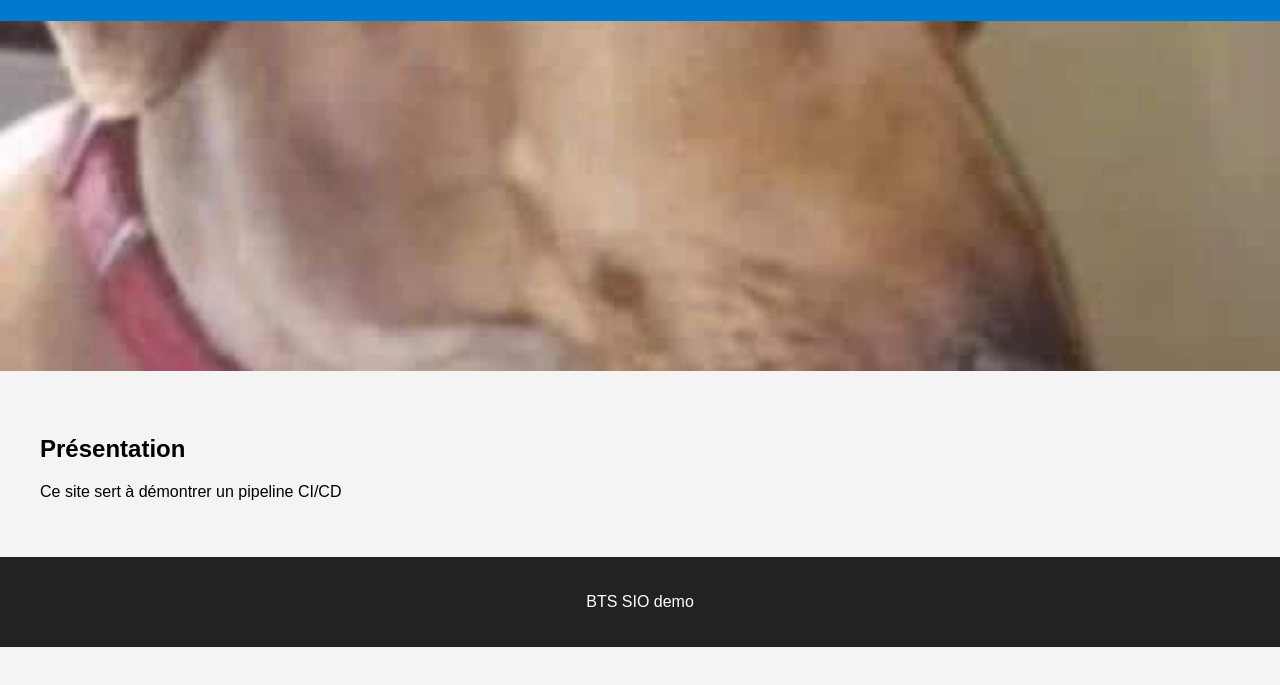
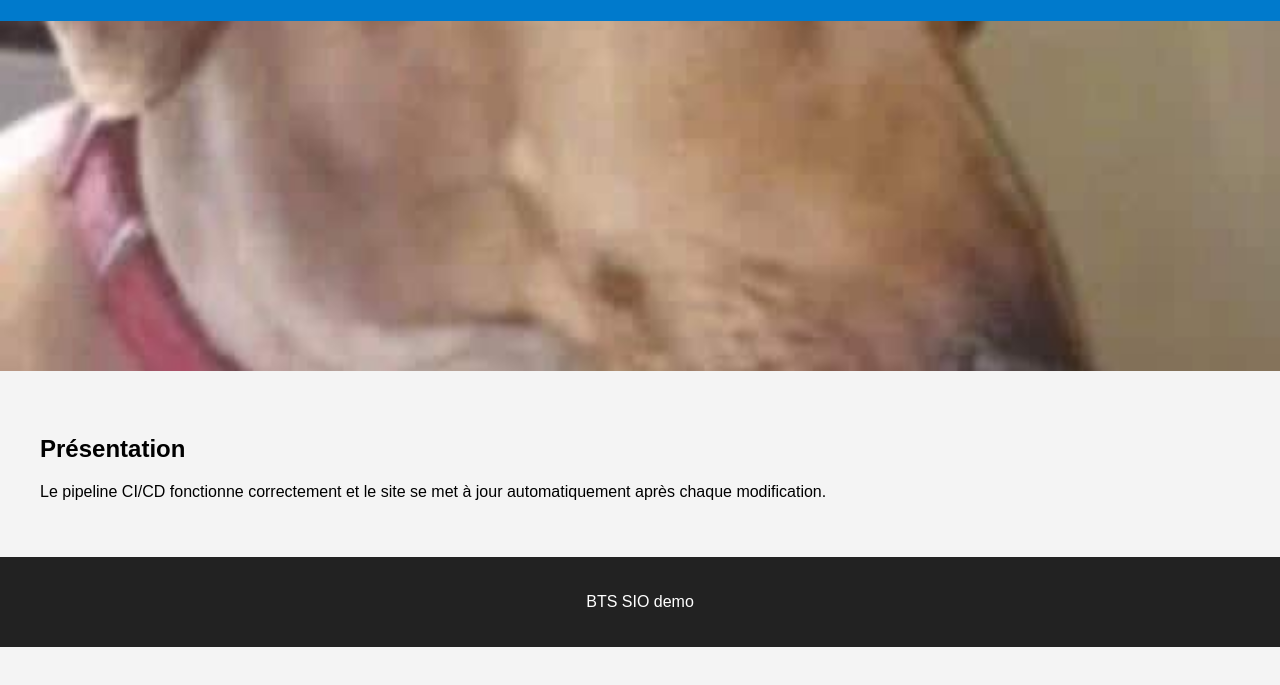
Before and after one commit to Valeriannnn/site-cicd-demo, a plain HTML site: page index.html in a window 1280 px wide. Shown: the part 99-784 px from the top of the page. Drawn offline with Linux system fonts and the light colour scheme.

Commit message:
Update index.html

```diff
--- a/index.html
+++ b/index.html
@@ -21,7 +21,8 @@
         <h2>Présentation</h2>
 
         <p>
-            Ce site sert à démontrer un pipeline CI/CD
+            Le pipeline CI/CD fonctionne correctement et le site se met à jour automatiquement après chaque
+            modification.
         </p>
 
     </section>
```
